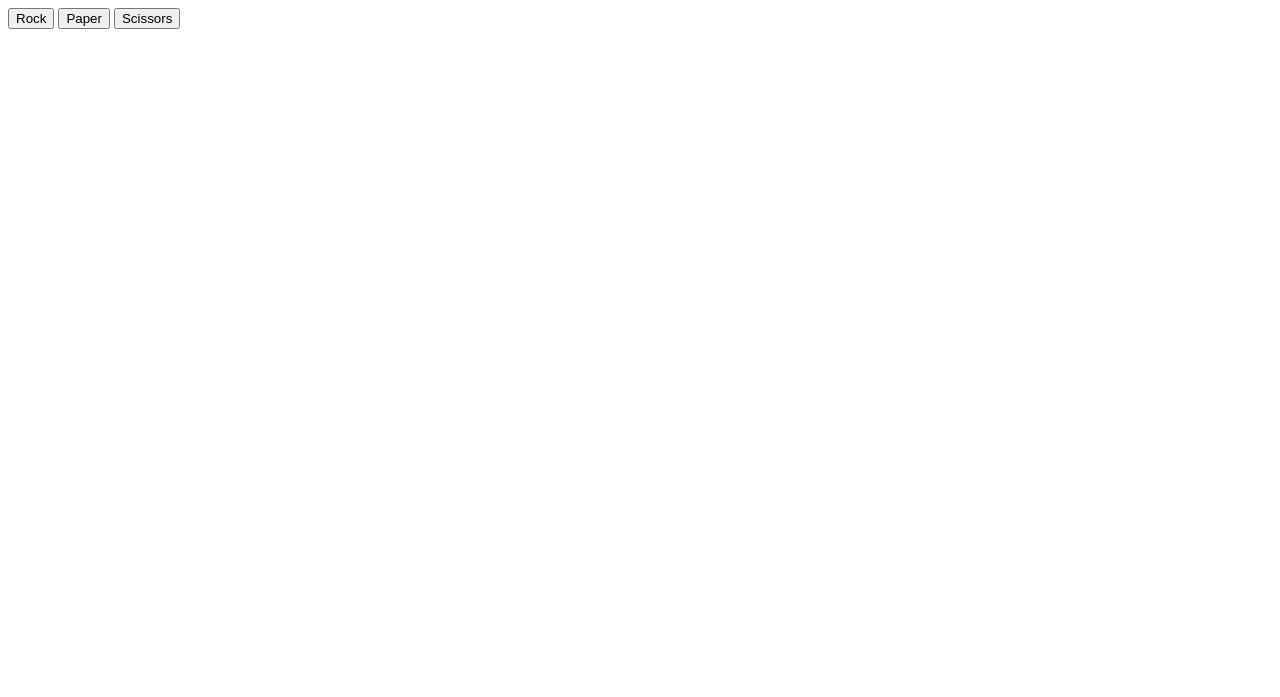
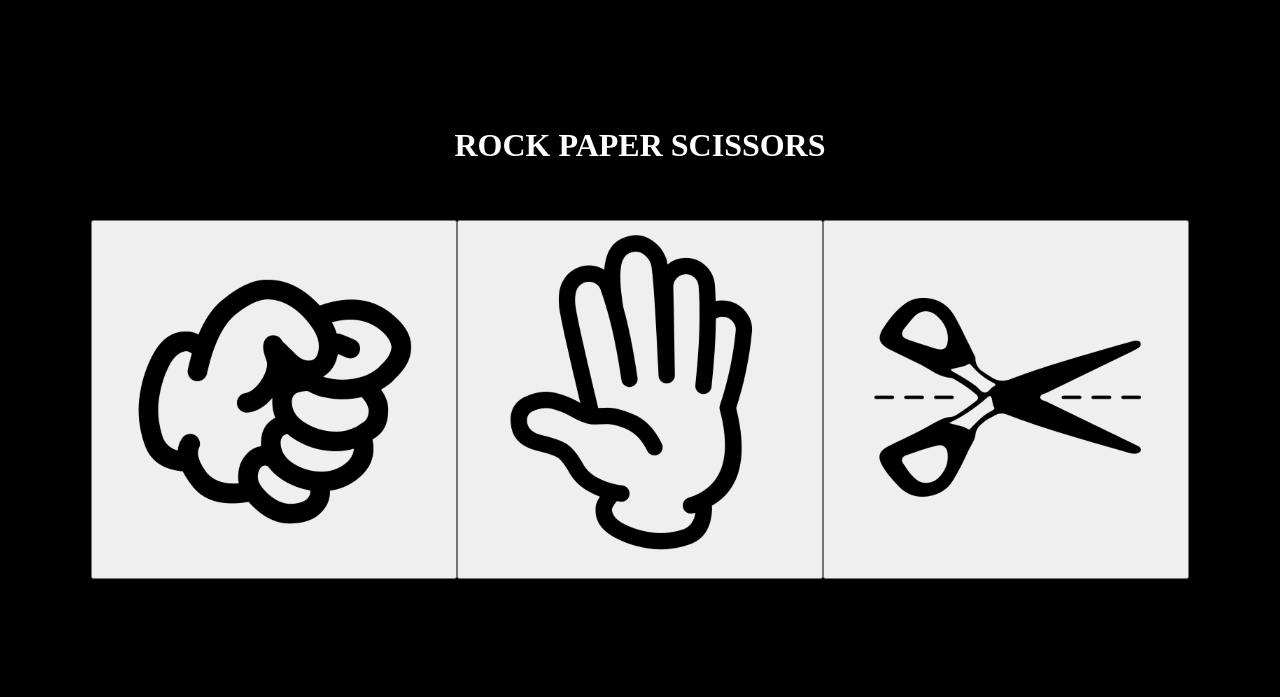
Before and after one commit to zenilist/rock-paper-scissors, a plain HTML site: page index.html in a window 1280 px wide. Drawn offline with Linux system fonts and the light colour scheme.

Commit message:
Add images and button functionality

```diff
--- a/index.html
+++ b/index.html
@@ -5,20 +5,24 @@
     <meta charset="UTF-8">
     <meta name="viewport" content="width=device-width, initial-scale=1.0">
     <title>Document</title>
+    <link rel="stylesheet" href="styles.css">
 </head>
 
 <body>
-    <button id="button">
-        Rock
-    </button >
-    <button id="button">
-        Paper
-    </button>
-    <button id="button">
-        Scissors
-    </button>
-    <div id="result"></div>
-    <div id="game"></div>
+    <h1>ROCK PAPER SCISSORS</h1>
+    <div id="button-container">
+        <button class="button"><img src="rock.png" alt="rock">
+        </button>
+        <button class="button"><img src="paper.png" alt="paper">
+        </button>
+        <button class="button"><img src="scissors.png" alt="scissors">
+        </button>
+    </div>
+    <div id="output">
+        <div id="result"></div>
+        <div id="game"></div>
+        <button id="replayButton" class="hidden">Play Again</button>
+    </div>
     <script defer src="index.js"></script>
 </body>
 
--- a/index.js
+++ b/index.js
@@ -3,8 +3,14 @@ const counts = {
     "player": 0
 }
 let playCount = 0
+const game = document.getElementById("game");
+const round = document.getElementById("result");
 
-const selections = document.querySelectorAll("button");
+const replayButton = document.getElementById("replayButton");
+
+replayButton.addEventListener("click", resetGame);
+
+const selections = document.querySelectorAll(".button");
 selections.forEach((selection) => {
     selection.addEventListener('click', (e) => {
         if (playCount < 5) buttonClicked(e);
@@ -12,12 +18,12 @@ selections.forEach((selection) => {
     })
 })
 function buttonClicked(e) {
-    const round = playRound(e.target.innerText, getComputerChoice())
+    const round = playRound(e.currentTarget.querySelector('img').getAttribute('alt'), getComputerChoice())
     displayRound(round);
     adjustCount(round);
 }
 function displayRound(round) {
-    const div = document.querySelector("div");
+    const div = document.getElementById("result");
     div.innerText = round;
 }
 
@@ -64,8 +70,22 @@ function adjustCount(round) {
 function gameOver() {
     let winner;
     if (counts["computer"] === counts["player"]) winner = `There's no winner! Tied with ${counts["computer"]} wins!`
-    winner = (counts["player"] > counts["computer"]) ? `You win with with ${counts["player"]} wins` : `Too bad, you lose! The computer wins with ${counts["computer"]} wins.`
+    winner = (counts["player"] > counts["computer"]) ? `You win with ${counts["player"]} wins` : `Too bad, you lose! The computer wins with ${counts["computer"]} wins.`
 
-    const game = document.getElementById("game");
+
+    round.innerText = "";
     game.innerText = winner;
+
+    replayButton.classList.remove("hidden");
 }
+
+function resetGame() {
+
+    counts["computer"] = 0;
+    counts["player"] = 0;
+    playCount = 0;
+
+    game.textContent = "";
+
+    replayButton.classList.add("hidden");
+}
--- /dev/null
+++ b/styles.css
@@ -0,0 +1,49 @@
+body{
+    background-color: black;
+    color: white;
+    display: flex;
+    flex-direction: column;
+    align-items: center;
+    justify-content: center;
+    gap: 15px;
+
+}
+html, body{
+    height: 100%;
+    margin: 0px;
+}
+#button-container{
+    justify-content: space-around;
+    align-items: center;
+    display: flex;
+    padding: 20px;
+    /* margin-top: auto; */
+}
+img{
+    max-width: 350;
+    max-height: 350px;
+}
+
+#result{
+    font-weight: bold;
+    font-size: 30px;
+    padding: 20px;
+}
+#game{
+    font-weight: bolder;
+    font-size: 50px;
+    padding: 20px;
+}
+.hidden{
+    display: none;
+}
+#output{
+    display: flex;
+    justify-content: center;
+    flex-direction: column;
+    align-items: center;
+}
+#replayButton{
+    max-width: 300px;
+    border-radius: 25px;
+}
```
Also changed, not shown: paper.png (added), rock.png (added), scissors.png (added).
